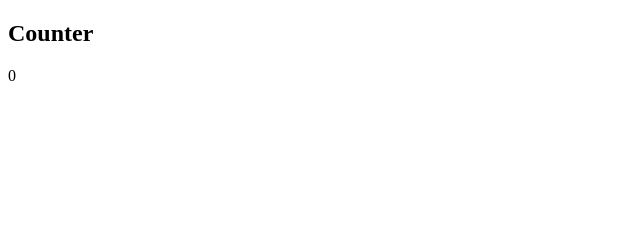
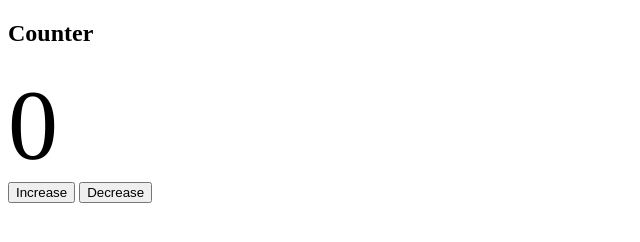
Before and after one commit to corytveten/mini-js-project-practice, a plain HTML site: page counter/index.html in a window 1280 px wide. Shown: the whole page, without its empty margins (0-640 px from the left). Drawn offline with Linux system fonts and the light colour scheme.

Commit message:
increase and decrease

```diff
--- a/counter/index.html
+++ b/counter/index.html
@@ -4,11 +4,16 @@
     <meta charset="UTF-8">
     <meta http-equiv="X-UA-Compatible" content="IE=edge">
     <meta name="viewport" content="width=device-width, initial-scale=1.0">
+    <link rel="stylesheet" href="./style.css">
     <title>JS Counter</title>
 </head>
 <body>
     <h2>Counter</h2>
-    <div id="counter-content"></div>
+    <div id="counter-content">
+        <div id="counter">0</div>
+        <button id="increase-btn">Increase</button>
+        <button id="decrease-btn">Decrease</button>
+    </div>
     <script src="./main.js"></script>
 </body>
 </html>
--- a/counter/main.js
+++ b/counter/main.js
@@ -1,14 +1,27 @@
+const number = document.getElementById('counter');
+const increaseButton = document.getElementById('increase-btn');
+const decreaseButton = document.getElementById('decrease-btn');
+
 
 document.addEventListener("DOMContentLoaded", () => {
+    counter()
 
-    renderCounter()
 })
 
-function renderCounter() {
-    const counterContent = document.getElementById('counter-content')
-    counterContent.innerHTML = counter()
+function counter() {
+    increaseClick();
+    decreaseClick()
 }
 
-function counter() {
-    return `0`
+function increaseClick() {
+    increaseButton.addEventListener('click', () => {
+        number.innerText = parseInt(number.innerText) + 1
+    })
 }
+
+function decreaseClick() {
+    decreaseButton.addEventListener('click', () => {
+        number.innerText = parseInt(number.innerText) - 1
+        console.log('click')
+    })
+}
--- a/counter/style.css
+++ b/counter/style.css
@@ -0,0 +1,3 @@
+#counter {
+    font-size: 100px;
+}
```
